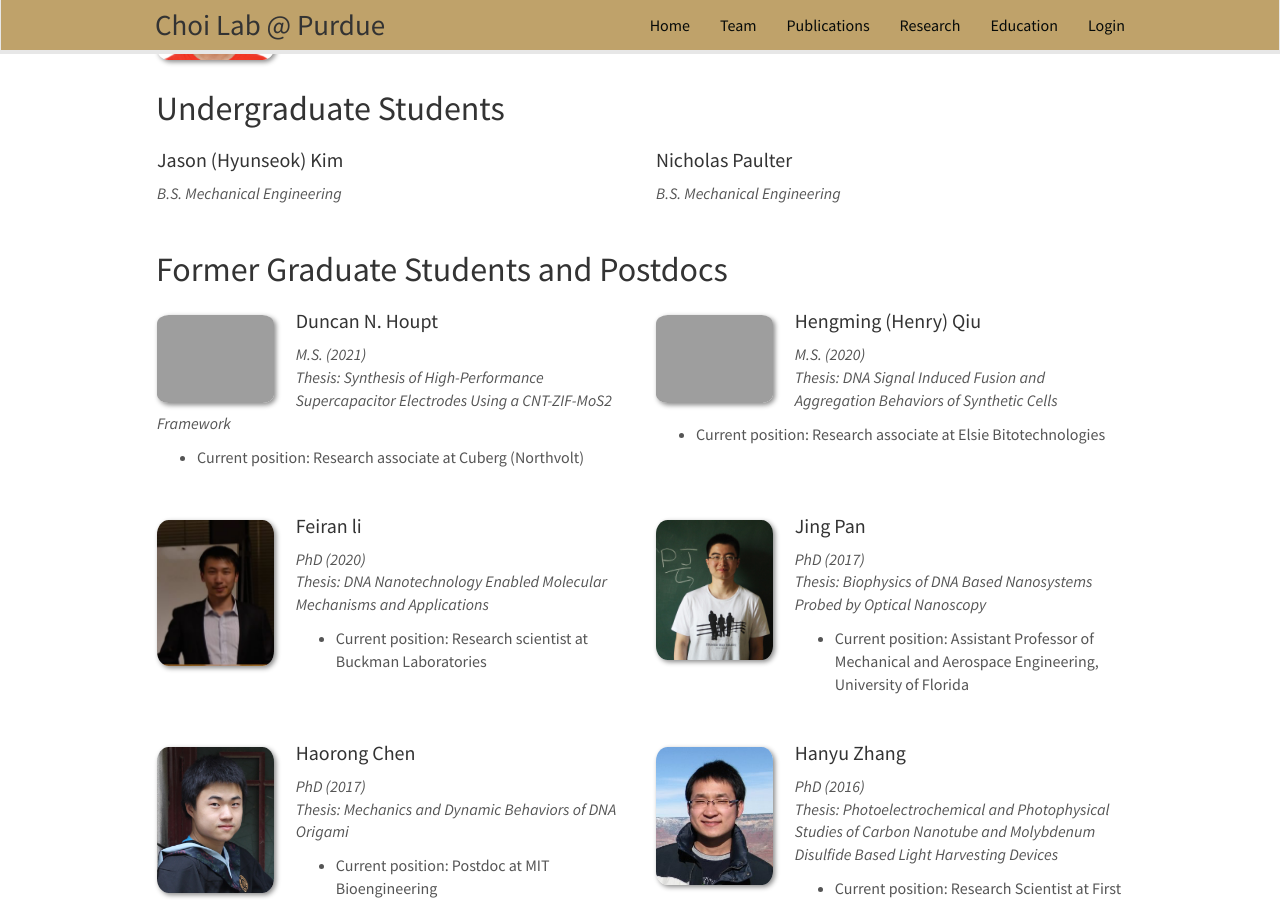
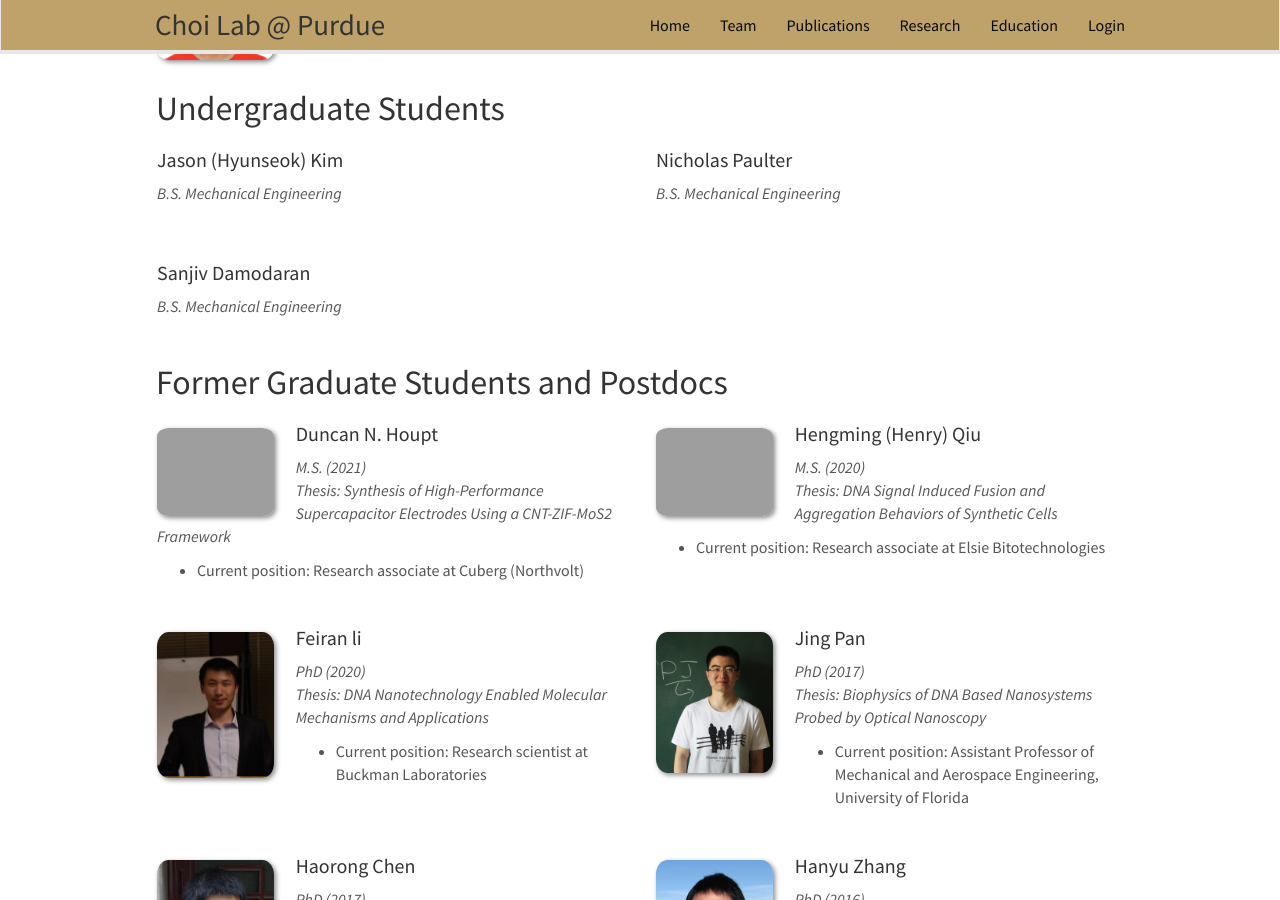
Before and after one commit to choidnalab/choidnalab.github.io, a Jekyll site: the page built from _pages/team.md, in a window 1280 px wide and 900 px high, scrolled down 1060 px. Built offline with Jekyll 4.4.1, drawn with Linux system fonts in a browser that asks for light colours; nearby versions of some CDN libraries.

Commit message:
Update master_bachelors_students.yml

```diff
--- a/_data/master_bachelors_students.yml
+++ b/_data/master_bachelors_students.yml
@@ -11,3 +11,10 @@
   email:
   number_educ: 0
   education1:
+
+- name: Sanjiv Damodaran
+  photo: nopic.jpg
+  info: B.S. Mechanical Engineering
+  email:
+  number_educ: 0
+  education1:
```
